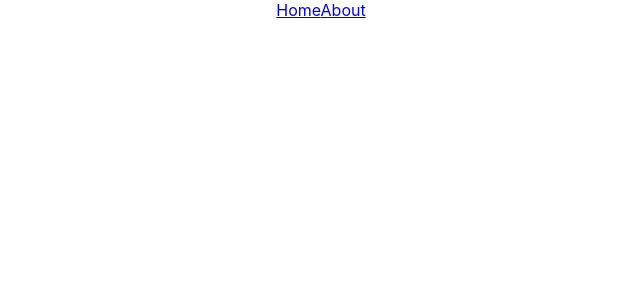
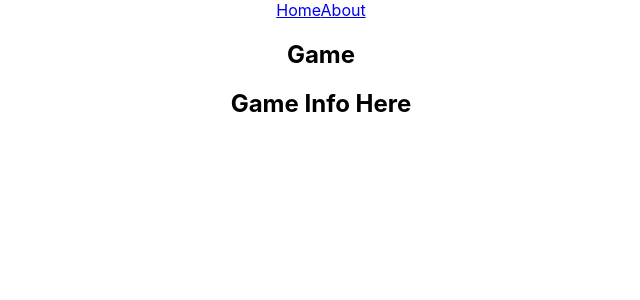
Before and after one commit to Skim1571/strokeCaddy, a React (Create React App) app in the folder client/: page /game/1 in a window 1280 px wide. Before the commit this address had no page. Shown: the top 300 px of the page, without its empty margins (319-959 px from the left). Built offline with nearby package versions, Linux system fonts and the light colour scheme.

Commit message:
created game page and gameinfo

```diff
--- a/client/src/App.js
+++ b/client/src/App.js
@@ -4,6 +4,7 @@ import { Routes, Route } from 'react-router-dom'
 import Header from './components/Header'
 import Home from './pages/Home'
 import NewGame from './pages/Newgame'
+import Game from './pages/Game'
 
 function App() {
   return (
@@ -12,6 +13,7 @@ function App() {
       <Routes>
         <Route path='/' element={<Home />} />
         <Route path='newgame' element={<NewGame />} />
+        <Route path='game/:id' element={<Game /> } />
       </Routes>
     </div>
   );
--- /dev/null
+++ b/client/src/components/GameInfo.jsx
@@ -0,0 +1,11 @@
+const GameInfo = () => {
+
+
+  return (
+    <div>
+      <h2>Game Info Here</h2>
+    </div>
+  )
+}
+
+export default GameInfo
--- /dev/null
+++ b/client/src/pages/Game.js
@@ -0,0 +1,20 @@
+import { useEffect, useState } from 'react'
+import axios from 'axios'
+import GameInfo from '../components/GameInfo'
+const BASE_URL = 'http://localhost:3001'
+
+const Game = (props) => {
+
+
+  return (
+    <div>
+        <div className='game'>
+          <h2 className="title">Game</h2>
+          <GameInfo />
+        </div>
+    </div>
+  )
+
+}
+
+export default Game
--- a/client/src/pages/Home.js
+++ b/client/src/pages/Home.js
@@ -5,7 +5,7 @@ const Home = () => {
 
   return (
     <div>
-      <div className="categories">
+      <div className="home">
         <h2 className="title">Stroke Caddy</h2>
         <ul>
           <li>
```
Also changed, not shown: 1 other file (tests, documents, lock files or other folders).
